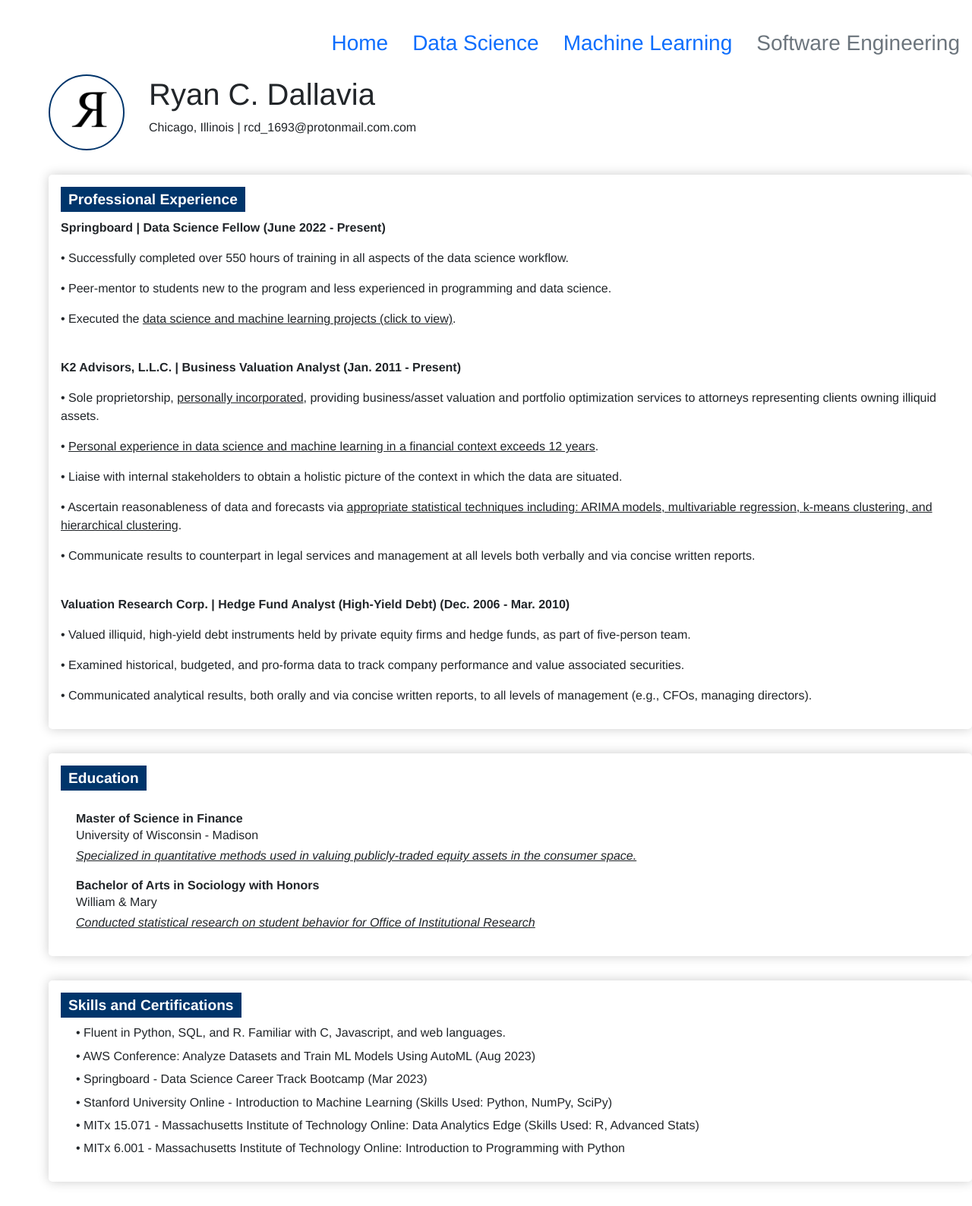
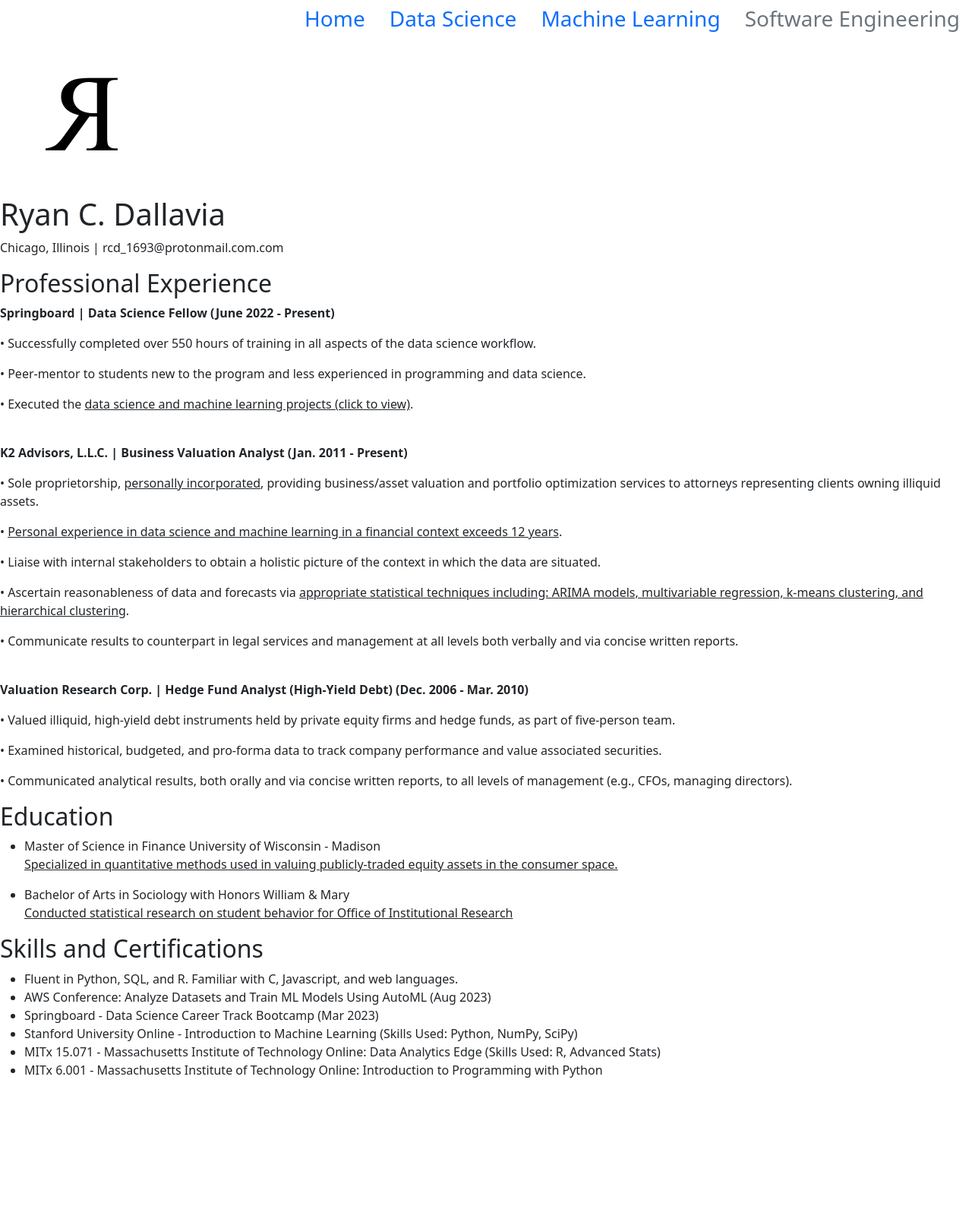
Before and after one commit to RDallavia/Website, a Flask app: page / in a window 1280 px wide. Shown: the whole page at 76% size. After the commit the page ends 1419 px from the top, so only its background shows below. Run offline with Flask 3, Linux system fonts and the light colour scheme.

Commit message:
forced commit

```diff
--- a/static/styles.css
+++ b/static/style.css
@@ -12,10 +12,6 @@
 	margin-top: 1em;
 }
 
-.center-navbar {
-    display: flex;
-    justify-content: center;
-  }
 
 .top-section {
     display: flex;
--- a/templates/index.html
+++ b/templates/index.html
@@ -56,12 +56,12 @@
     <section class="resume-section" id="certifications">
         <h2>Skills and Certifications</h2>
         <ul>
-            <li>•   Fluent in Python, SQL, and R. Familiar with C, Javascript, and web languages.</li>
-            <li>•   AWS Conference: Analyze Datasets and Train ML Models Using AutoML (Aug 2023)</li>
-            <li>•	Springboard - Data Science Career Track Bootcamp (Mar 2023)</li>
-            <li>•	Stanford University Online - Introduction to Machine Learning (Skills Used: Python, NumPy, SciPy)</li>
-            <li>•	MITx 15.071 - Massachusetts Institute of Technology Online: Data Analytics Edge (Skills Used: R, Advanced Stats)</li>
-            <li>•	MITx 6.001 - Massachusetts Institute of Technology Online: Introduction to Programming with Python</li>
+            <li>    Fluent in Python, SQL, and R. Familiar with C, Javascript, and web languages.</li>
+            <li>    AWS Conference: Analyze Datasets and Train ML Models Using AutoML (Aug 2023)</li>
+            <li>    Springboard - Data Science Career Track Bootcamp (Mar 2023)</li>
+            <li>    Stanford University Online - Introduction to Machine Learning (Skills Used: Python, NumPy, SciPy)</li>
+            <li>    MITx 15.071 - Massachusetts Institute of Technology Online: Data Analytics Edge (Skills Used: R, Advanced Stats)</li>
+            <li>    MITx 6.001 - Massachusetts Institute of Technology Online: Introduction to Programming with Python</li>
 		</ul>
     </section>
 </div>
```
Also changed, not shown: scripts.js (renamed from static/scripts.js), templates/layout.html (line endings or trailing spaces).
